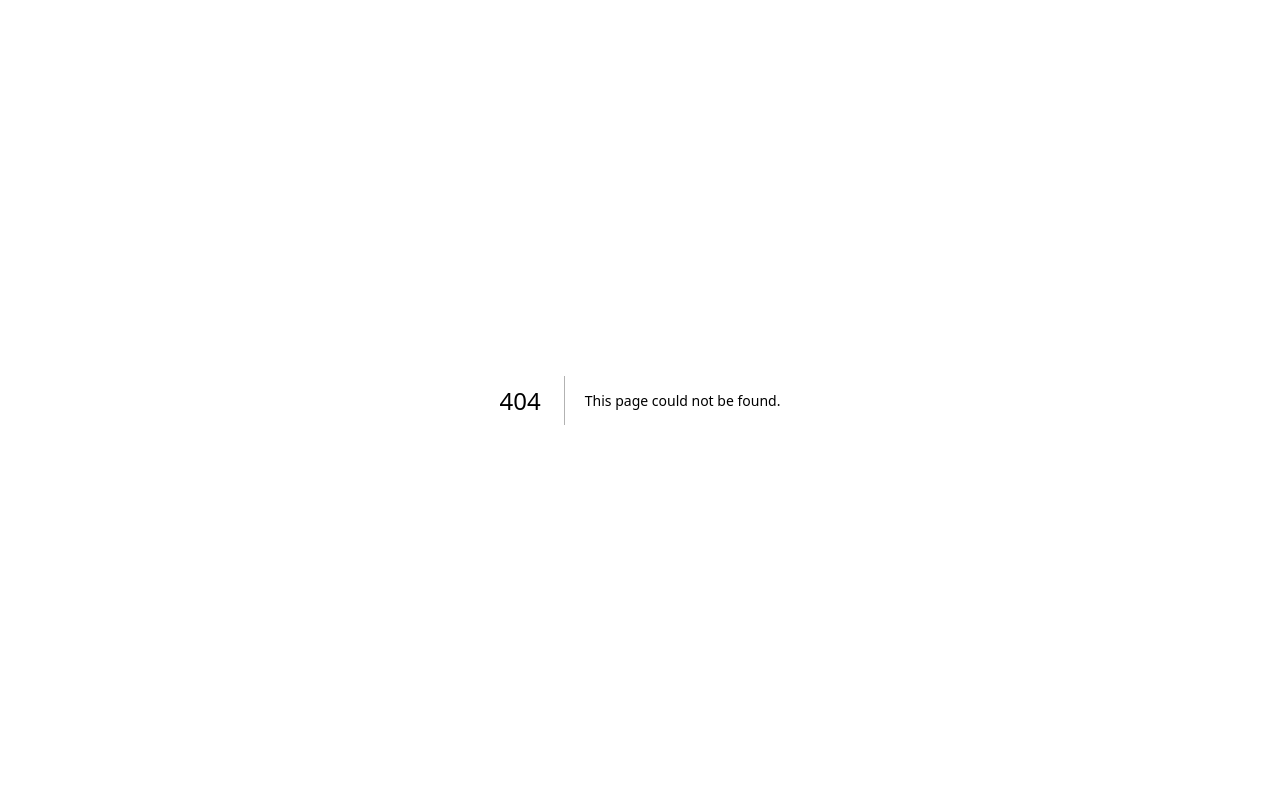
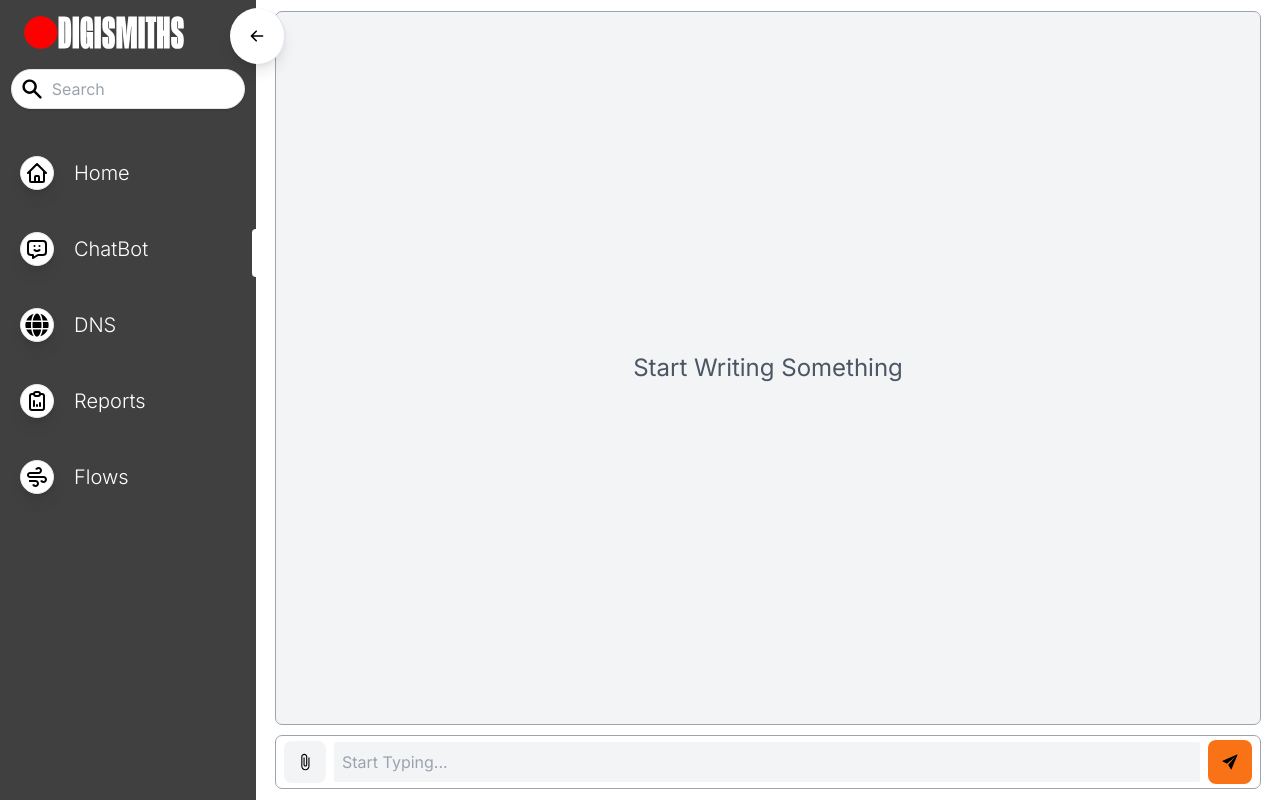
Before and after one commit to digismiths-club/openaiendpointsclient, a Next.js app: page /dashboard/chatbot in a window 1280 px wide. Before the commit this address had no page. Built offline with nearby package versions, Linux system fonts and the light colour scheme.

Commit message:
Chatbot ui added

```diff
--- /dev/null
+++ b/app/dashboard/chatbot/page.tsx
@@ -0,0 +1,26 @@
+import React from 'react'
+import { IoIosSend } from "react-icons/io";
+import { SlDocs } from "react-icons/sl";
+import { MdOutlineAttachFile } from "react-icons/md";
+
+function page() {
+  return (
+    <div className='px-5 py-3 flex flex-col h-screen  space-y-3 items-center'>
+      <div className='h-full w-full outline outline-1 outline-gray-400 p-4 overflow-y-scroll bg-gray-100 rounded-md flex justify-center items-center'>
+        <div className='text-2xl text-gray-600'>Start Writing Something </div>
+      </div>
+      <div className='item w-full flex space-x-2 items-center py-1 px-2 outline outline-1 outline-gray-400 rounded-md'>
+        <button className='bg-gray-100 p-3 rounded-lg hover:bg-gray-300'>
+          <MdOutlineAttachFile size={18}/>
+        </button>
+        {/* <button className='bg-gray-100 p-5 rounded-lg hover:bg-gray-300'></button> */}
+        <input type="text" className='w-full h-10 px-2 outline-none rounded-sm bg-gray-100 hover:bg-gray-200' placeholder='Start Typing...'/>
+        <button className='bg-orange-500 hover:bg-orange-600 p-3 rounded-lg'>
+          <IoIosSend size={20}/>
+        </button>
+      </div>
+    </div>
+  )
+}
+
+export default page
--- /dev/null
+++ b/app/dashboard/dns/page.tsx
@@ -0,0 +1,11 @@
+import React from 'react'
+
+function page() {
+  return (
+    <div>
+      HEY from DNS!
+    </div>
+  )
+}
+
+export default page
--- a/app/globals.css
+++ b/app/globals.css
@@ -10,9 +10,13 @@
 html, body { height: 100% }
 
 .left-little {
-    left: calc(18%); /* Adjust as needed */
-  }
+  left: calc(18%); /* Adjust as needed */
+}
 
 .item-hover:hover{
   background: rgba(244, 243, 250, 0.603);
 }
+
+::-webkit-scrollbar{
+  display: none;
+}
--- a/data/menu.js
+++ b/data/menu.js
@@ -1,6 +1,8 @@
 import { HiOutlineHome, HiOutlineCog, HiSearch } from "react-icons/hi";
 import { AiOutlineTeam } from "react-icons/ai";
 import { TbReportAnalytics } from "react-icons/tb";
+import { TbMessageChatbot } from "react-icons/tb";
+import { FaGlobe } from "react-icons/fa";
 import {
     MdOutlineAccountCircle,
     MdHelpOutline,
@@ -11,8 +13,8 @@ import { RiWindyFill } from "react-icons/ri";
 
 export const menuOptions = [
     { name: "Home", to: "/dashboard/account-summary", Icon: HiOutlineHome },
-    { name: "Teams", to: "/dashboard/teams", Icon: AiOutlineTeam },
-    { name: "Accounts", to: "/dashboard/accounts", Icon: MdOutlineAccountCircle },
+    { name: "ChatBot", to: "/dashboard/chatbot", Icon: TbMessageChatbot },
+    { name: "DNS", to: "/dashboard/dns", Icon: FaGlobe },
     { name: "Reports", to: "/dashboard/reports", Icon: TbReportAnalytics },
     { name: "Flows", to: "/dashboard/flows", Icon: RiWindyFill },
 ];
```
